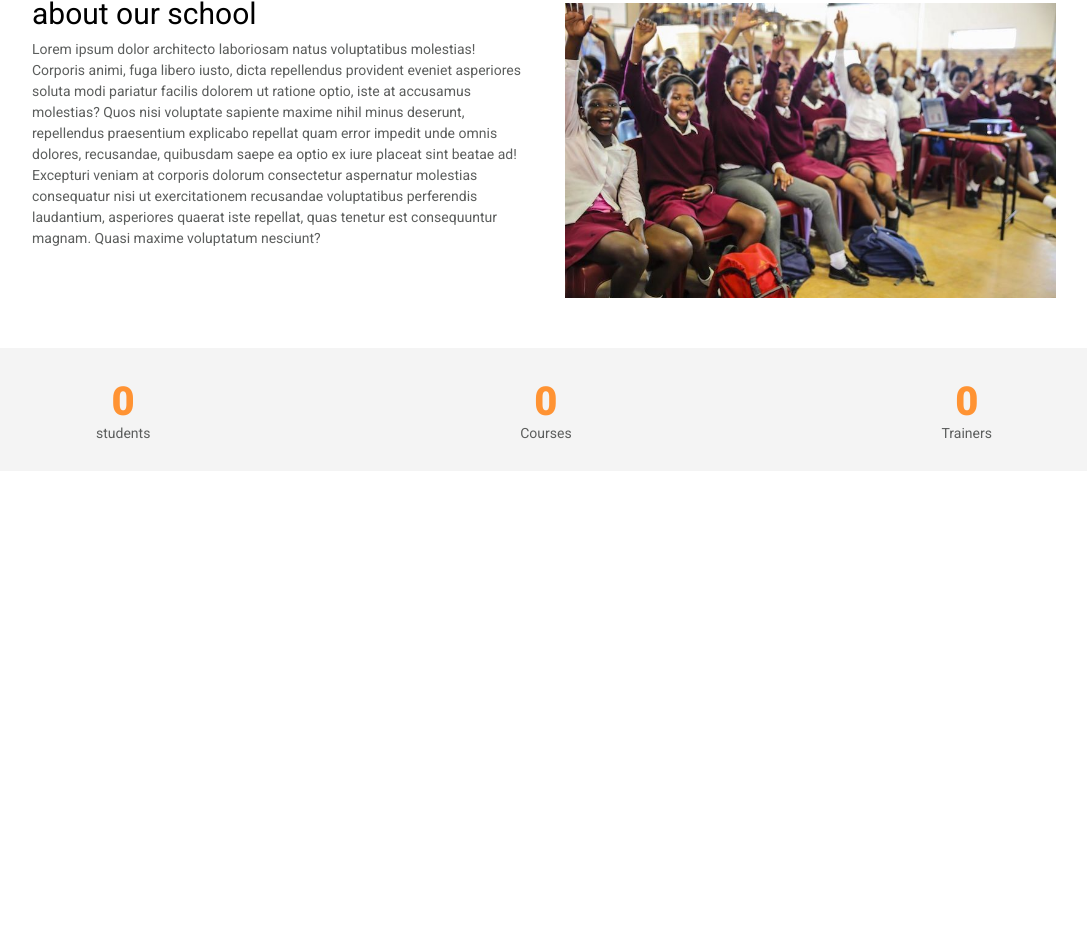
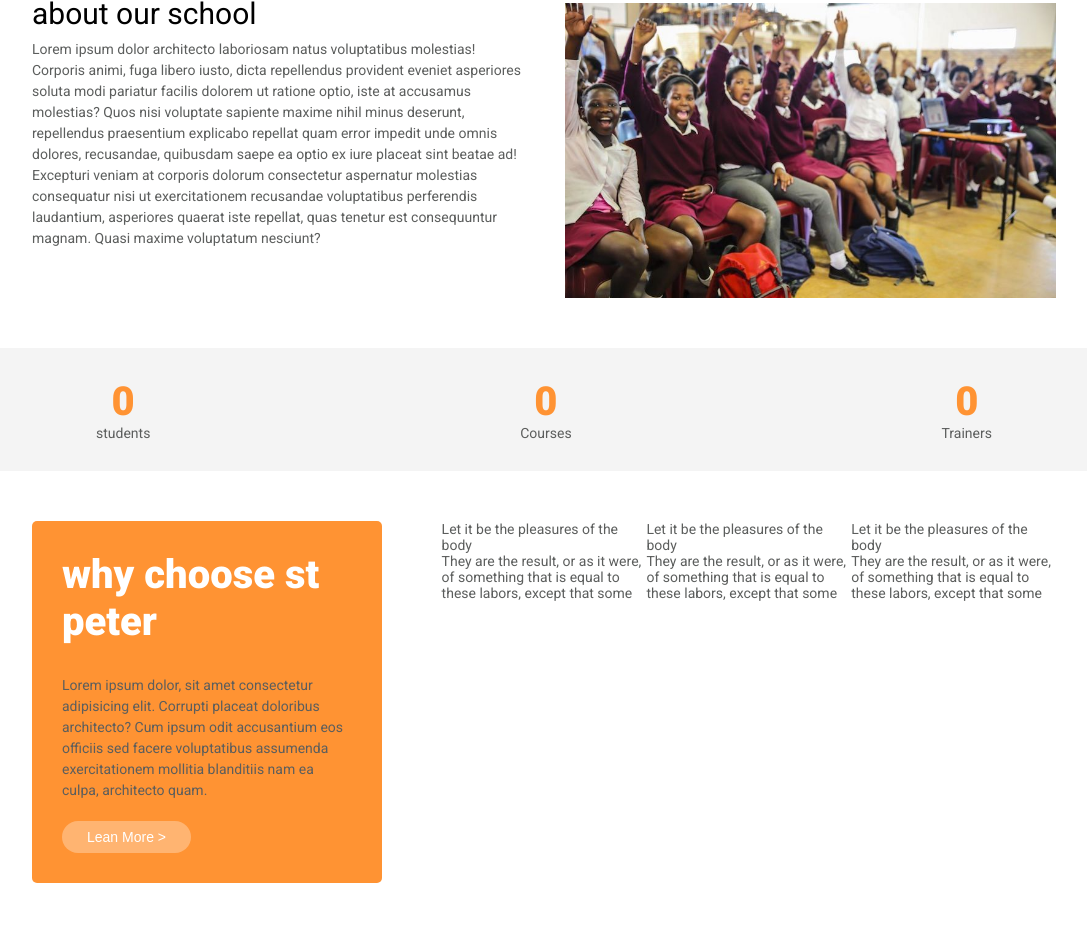
Before and after one commit to ObedNdayizera/st-peter, a plain HTML site: page index.html in a window 1280 px wide. Shown: the part 466-1399 px from the top of the page, without its empty margins (96-1183 px from the left). Before the commit the page ends 937 px from the top, so only its background shows below. Drawn offline with Linux system fonts and the light colour scheme.

Commit message:
push changes

```diff
--- a/index.html
+++ b/index.html
@@ -62,6 +62,42 @@
           <p>Trainers</p>
         </div>
       </div>
+      <div class="convince-part">
+        <div class="choose-us">
+          <p>why choose st peter</p>
+          <p>
+            Lorem ipsum dolor, sit amet consectetur adipisicing elit. Corrupti
+            placeat doloribus architecto? Cum ipsum odit accusantium eos
+            officiis sed facere voluptatibus assumenda exercitationem mollitia
+            blanditiis nam ea culpa, architecto quam.
+          </p>
+          <button class="apply-btn learn-more">Lean More ></button>
+        </div>
+        <div>
+          <i class="bx bx-receipt"></i>
+          <p>Let it be the pleasures of the body</p>
+          <p>
+            They are the result, or as it were, of something that is equal to
+            these labors, except that some
+          </p>
+        </div>
+        <div>
+          <i class="bx bx-receipt"></i>
+          <p>Let it be the pleasures of the body</p>
+          <p>
+            They are the result, or as it were, of something that is equal to
+            these labors, except that some
+          </p>
+        </div>
+        <div>
+          <i class="bx bx-receipt"></i>
+          <p>Let it be the pleasures of the body</p>
+          <p>
+            They are the result, or as it were, of something that is equal to
+            these labors, except that some
+          </p>
+        </div>
+      </div>
     </div>
     <script src="./script.js"></script>
   </body>
```
